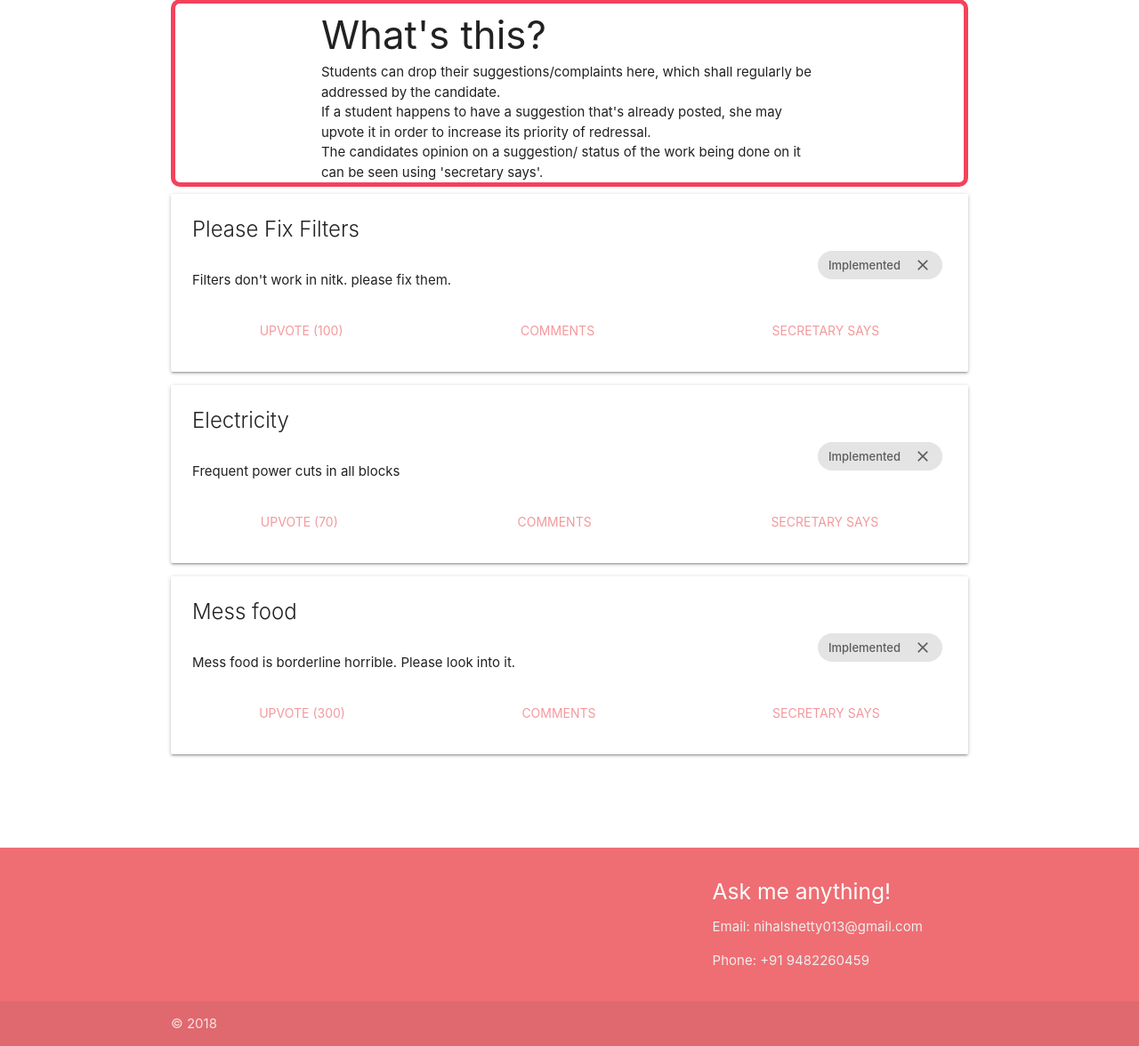
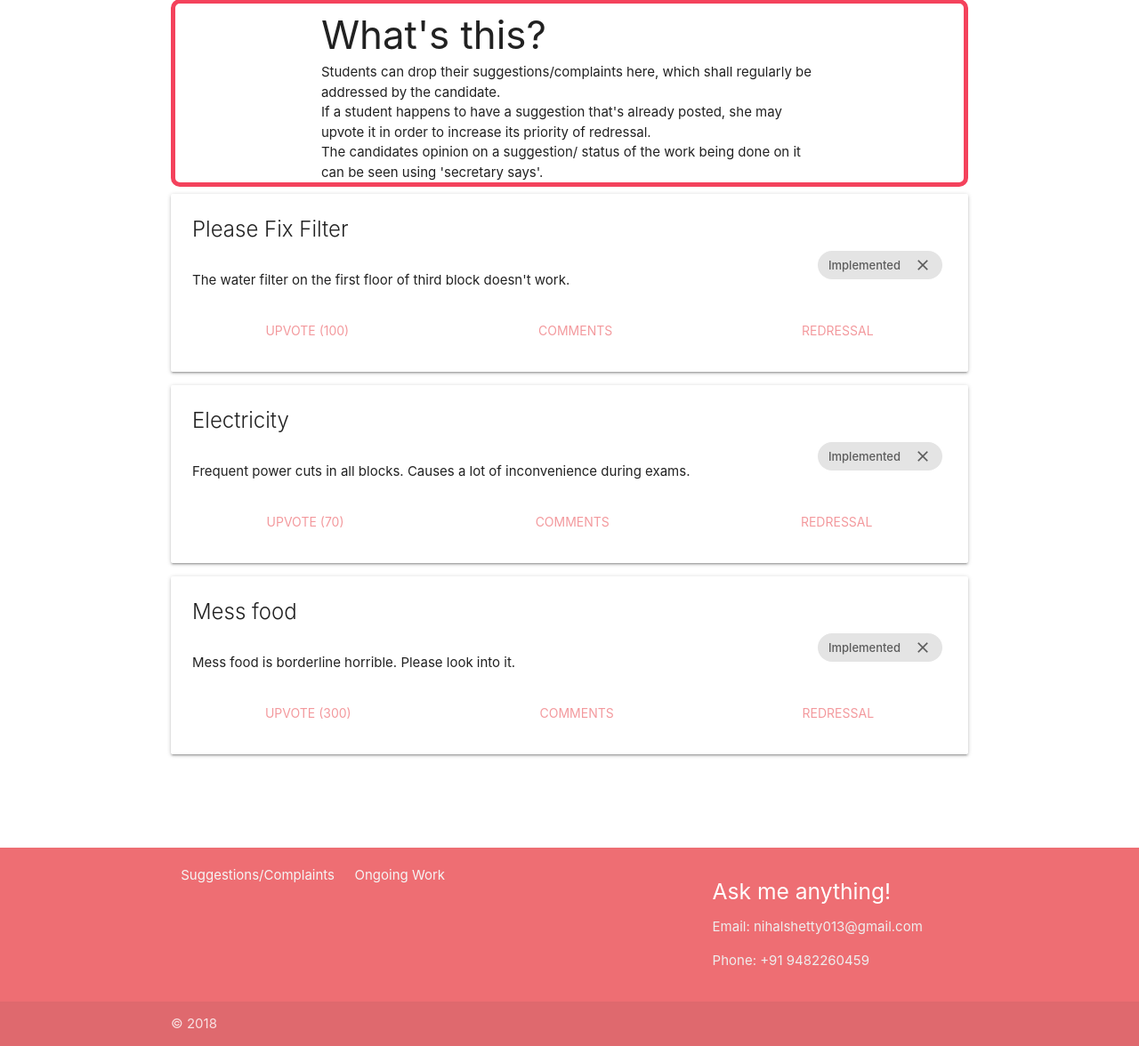
Before and after one commit to piyushnh/os_lab, a Django app: page /posts/ in a window 1280 px wide. Shown: the part 181-1357 px from the top of the page at 89% size. Run offline with Django 3.2, Linux system fonts and the light colour scheme; data comes from the database, SQL or seed files in the repository; some web fonts are replaced.

Commit message:
Final touchup

```diff
--- a/gensec/blog/templates/blog/base.html
+++ b/gensec/blog/templates/blog/base.html
@@ -58,8 +58,14 @@
       <div class="container">
         <div class="row">
           <div class="col l6 s12">
-            <!-- <h5 class="white-text">Footer Content</h5>
-            <p class="grey-text text-lighten-4">You can use rows and columns here to organize your footer content.</p> -->
+            <div class="row">
+             <div class="col">
+               <a href="{% url 'blog:post_list'%}" class="grey-text text-lighten-4">Suggestions/Complaints</a>
+             </div>
+             <div class="col">
+               <a href="{% url 'blog:event_list'%}" class="grey-text text-lighten-4">Ongoing Work</a>
+             </div>
+            </div>
           </div>
           <div class="col l4 offset-l2 s12">
             <h5 class="white-text">Ask me anything!</h5>
--- a/gensec/blog/templates/blog/post_detail.html
+++ b/gensec/blog/templates/blog/post_detail.html
@@ -34,14 +34,14 @@
     <ul class="tabs tabs-fixed-width">
       <li class="tab"><a class="upvote com">Upvote ({{post.upvote}})</a></li>
       <li class="tab"><a  class="comments activator com">Comments</a></li>
-      <li class="tab"><a class="secretary modal-trigger com" href="#modal1">Secretary says</a></li>
+      <li class="tab"><a class="secretary modal-trigger com" href="#{{post.pk}}">Redressal</a></li>
     </ul>
   </div>
 
-  <div id="modal1" class="modal">
+  <div id="{{post.pk}}" class="modal">
   <div class="modal-content">
     <h4>Secretary Says</h4>
-    {% include "blog/secretary/secretary.html" with comments=post.comments %}
+    {% include "blog/secretary/secretary.html" with comments=post.comments post=post %}
   </div>
   <div class="modal-footer">
     <a href="#!" class="modal-action modal-close waves-effect waves-green btn-flat">Okay!</a>
--- a/gensec/blog/templates/blog/secretary/secretary.html
+++ b/gensec/blog/templates/blog/secretary/secretary.html
@@ -1,7 +1,5 @@
 {% for comment in comments.all %}
-
 <div class="card">
-
   {% if comment.parent_comment %}
 
   <div class="card-content sec-card" style="padding:0px;">
@@ -22,5 +20,4 @@
   </div>
   {% endif %}
 </div>
-
 {% endfor %}
```
Also changed, not shown: gensec/blog/templates/blog/home.html (+11 -0 lines), gensec/db.sqlite3.
